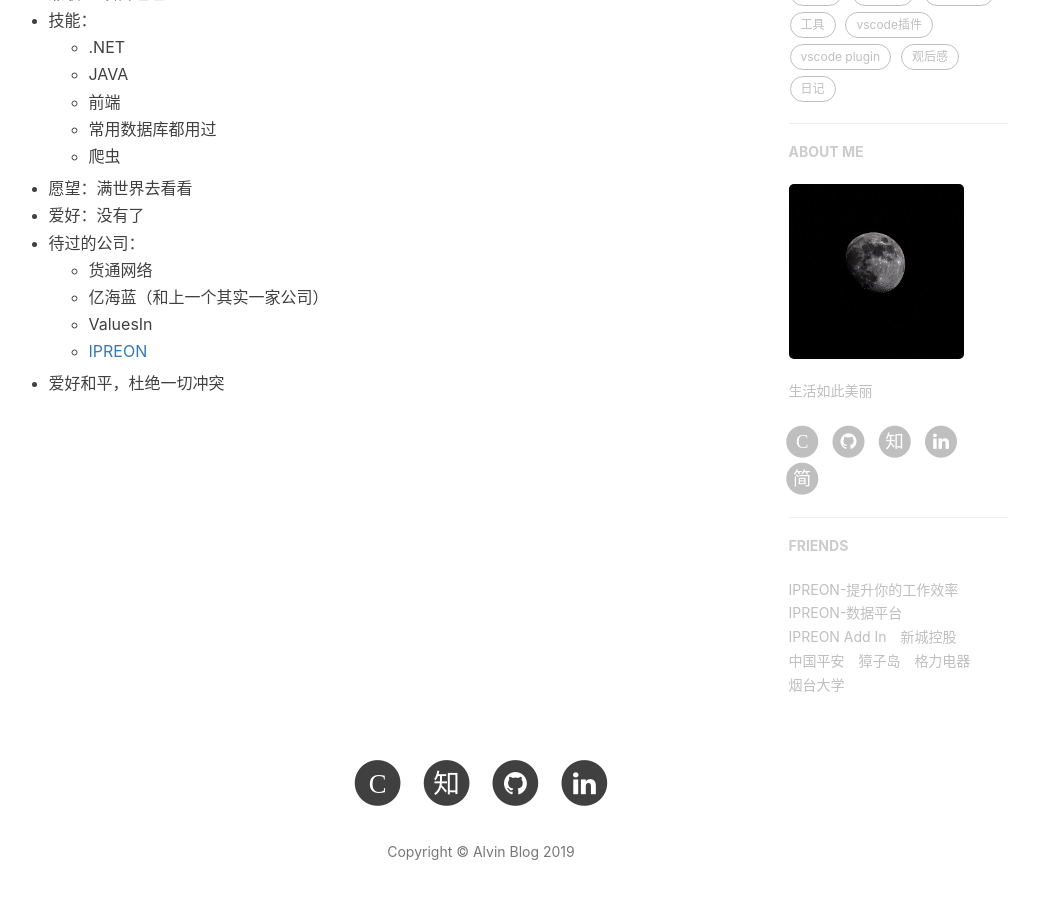
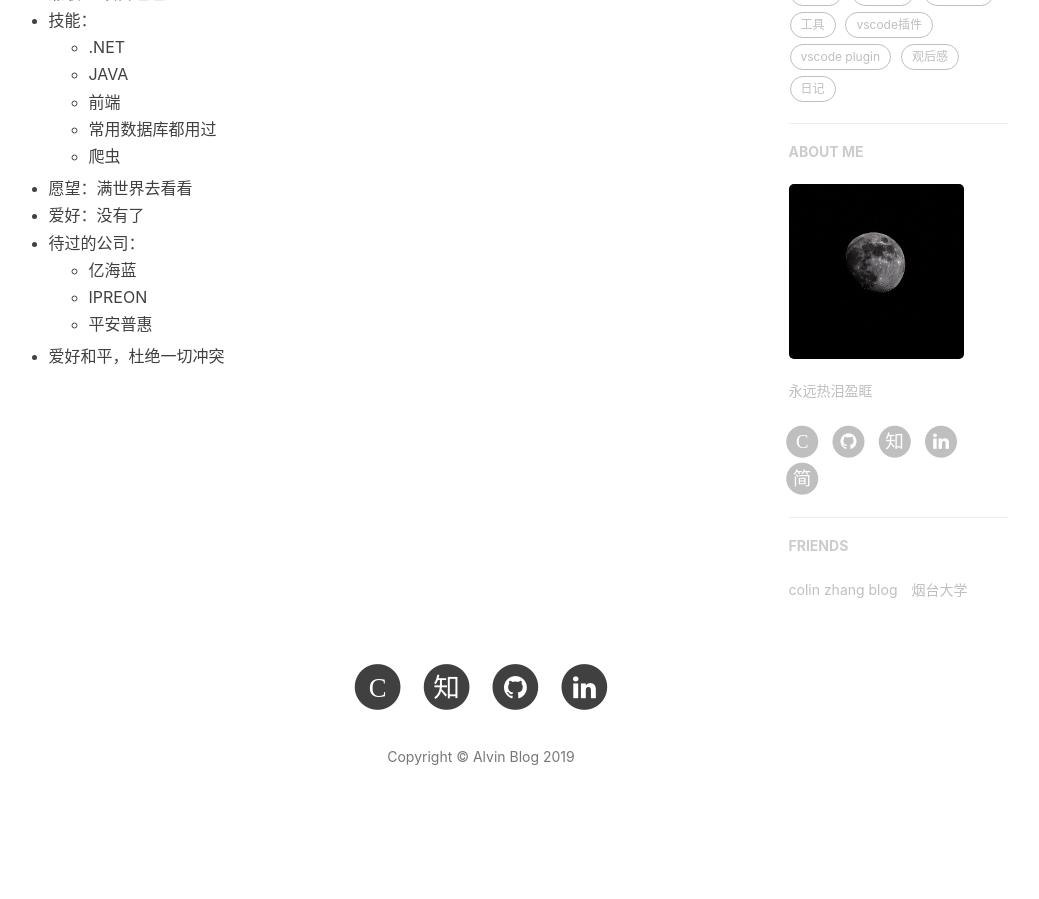
Before and after one commit to AlvinNiu/AlvinNiu.github.io, a Jekyll site: the page built from about.html, in a window 1280 px wide and 900 px high, scrolled down 730 px. Shown: the whole window, without its empty margins (159-1198 px from the left). Built offline with Jekyll 4.4.1, drawn with Linux system fonts in a browser that asks for light colours; nearby versions of some CDN libraries; comment, search, counter and statistics services are not loaded; after the commit the page ends 1591 px from its top, so only the background shows below that.

Commit message:
修改个人信息

```diff
--- a/_config.yml
+++ b/_config.yml
@@ -3,7 +3,7 @@ title: Alvin Blog
 SEOTitle: 牛慧升的博客 | Alvin Blog
 header-img: img/home-bg.jpg
 email: niuhuisheng2468@gmail.com
-description: "牛慧升,英文名称Alvin,毕业于烟台大学计算机学院,目前掌握的IT技能.NET,JAVA,前端,Office开发，就职于IPREON，职位：项目经理，这里是我的个人博客，这里会不定期更新我的技术博客，还会写一些有关世界或者我的感想。会总结自己学习的各种知识，以及看到的好东西。生活如此美丽，大家都没有理由放弃"
+description: "牛慧升,英文名称Alvin,毕业于烟台大学计算机学院,目前掌握的IT技能.NET,JAVA,前端,Office开发，就职于平安普惠，职位：高级开发工程师，这里是我的个人博客，这里会不定期更新我的技术博客，还会写一些有关世界或者我的感想。会总结自己学习的各种知识，以及看到的好东西。生活如此美丽，大家都没有理由放弃"
 keyword: "牛慧升, niuhuisheng, Alvin, AlvinNiu, 桃西子牛, .NET, JAVA, VUE,Office Web Add In,Shared Add In,博客，技术,随笔,python,vscode"
 url: "https://alvin.onloading.cn"          # your host, for absolute URL
 baseurl: ""      # for example, '/blog' if your blog hosted on 'host/blog'
@@ -11,7 +11,7 @@ github_repo: "https://github.com/AlvinNiu/AlvinNiu.github.io.git"
 
 # Sidebar settings
 sidebar: true                           # whether or not using Sidebar.
-sidebar-about-description: "生活如此美丽"
+sidebar-about-description: "永远热泪盈眶"
 sidebar-avatar: /img/avatar-alvin-ny.jpg      # use absolute URL, seeing it's used in both `/` and `/about/`
 
 
@@ -96,33 +96,8 @@ service-worker: true
 # Friends
 friends: [
   {
-         title: "IPREON-提升你的工作效率",
-         href: "https://www.ipreon.com/"
-     },
-
-    {
-         title: "IPREON-数据平台",
-         href: "https://datahub.ipreon.com/viewer/2010000242/?year=2018&period=FY"
-     },
-    {
-         title: "IPREON Add In",
-         href: "https://appsource.microsoft.com/en-us/product/office/WA104381934?src=office&tab=Overview"
-     },
-     {
-         title: "新城控股",
-         href: "https://datahub.ipreon.com/viewer/2010013810/?year=2018&period=FY"
-     },
-     {
-         title: "中国平安",
-         href: "https://datahub.ipreon.com/viewer/2010000252/?year=2018&period=FY"
-     },
- {
-         title: "獐子岛",
-         href: "https://datahub.ipreon.com/viewer/2010010615/?year=2018&period=FY"
-     },
-     {
-         title: "格力电器",
-         href: "https://datahub.ipreon.com/viewer/2010000463/?year=2018&period=FY"
+         title: "colin zhang blog",
+         href: "http://edgecode.ink/"
      },
       {
          title: "烟台大学",
--- a/_includes/about/zh.md
+++ b/_includes/about/zh.md
@@ -15,8 +15,7 @@
 * 愿望：满世界去看看
 * 爱好：没有了
 * 待过的公司：
-    * 货通网络
-    * 亿海蓝（和上一个其实一家公司）
-    * ValuesIn
-    * [IPREON](https://www.ipreon.com/)
+    * 亿海蓝
+    * IPREON
+    * 平安普惠
 * 爱好和平，杜绝一切冲突
```
